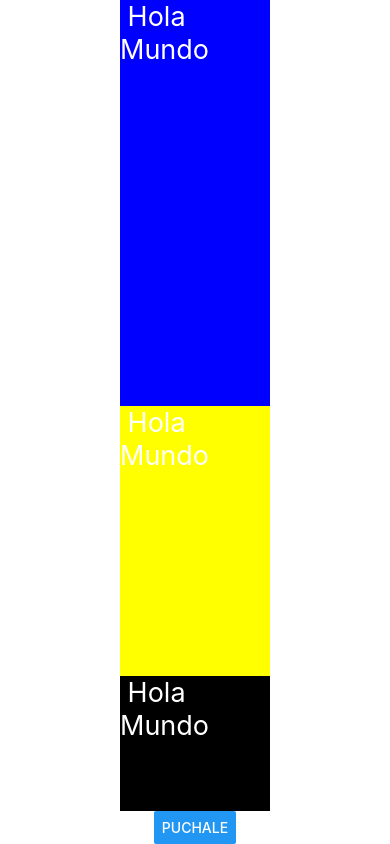
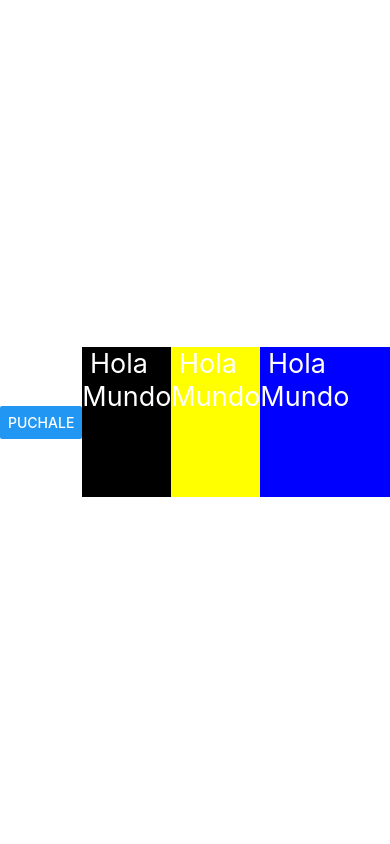
Before and after one commit to jafet1asanchez/PM193, a React Native app in the folder my-app-blank/: screen / in a window 390 px wide. Built offline with nearby package versions, Linux system fonts and the light colour scheme.

Commit message:
FLEX-DIRECTION

```diff
--- a/my-app-blank/App.js
+++ b/my-app-blank/App.js
@@ -62,6 +62,7 @@ const styles = StyleSheet.create({
     backgroundColor: '#fff',
     alignItems: 'center',
     justifyContent: 'center',
+    flexDirection: 'row-reverse'
   },
   // Agregamos un estilo para el texto
   Text: {
```
